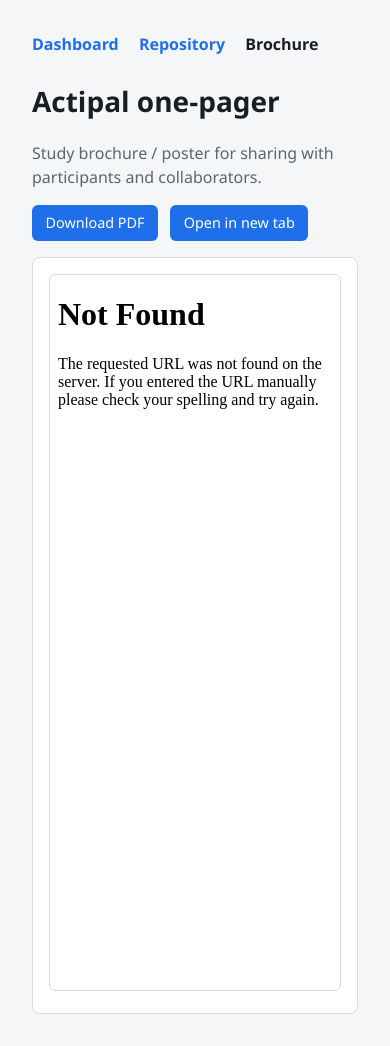
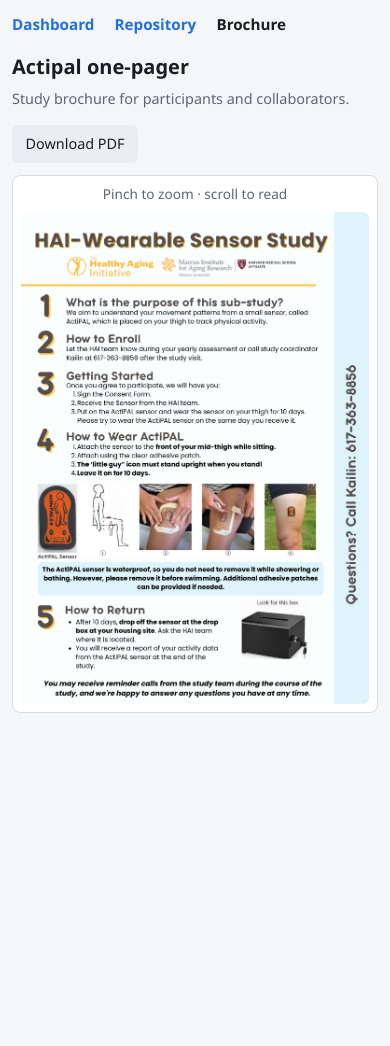
Before and after one commit to Kailinnnxu/sensor_study_trial_tracker, a Flask app: page /brochure in a window 390 px wide. After the commit the page ends 713 px from the top, so only its background shows below. Run offline with Flask 3, Linux system fonts and the light colour scheme; data that the repository does not hold is empty.

Commit message:
Make brochure page mobile-readable with a full-width PNG viewer.
Replaces the PDF iframe with a high-resolution image so the one-pager scales and pinch-zooms properly on phones.

Co-authored-by: Cursor <cursoragent@cursor.com>

```diff
--- a/tracker/templates/brochure.html
+++ b/tracker/templates/brochure.html
@@ -2,7 +2,7 @@
 <html lang="en">
 <head>
   <meta charset="UTF-8">
-  <meta name="viewport" content="width=device-width, initial-scale=1.0">
+  <meta name="viewport" content="width=device-width, initial-scale=1.0, viewport-fit=cover">
   <title>Actipal brochure — Participant Touchpoint Tracker</title>
   <style>
     :root {
@@ -19,48 +19,82 @@
       background: var(--bg);
       color: var(--text);
       margin: 0;
-      padding: 2rem;
+      padding: max(0.75rem, env(safe-area-inset-top))
+               max(0.75rem, env(safe-area-inset-right))
+               max(1rem, env(safe-area-inset-bottom))
+               max(0.75rem, env(safe-area-inset-left));
       line-height: 1.5;
     }
-    h1 { margin-top: 0; font-size: 1.75rem; }
-    .nav { margin-bottom: 1.5rem; }
+    h1 {
+      margin: 0 0 0.35rem;
+      font-size: clamp(1.25rem, 4vw, 1.75rem);
+    }
+    .nav { margin-bottom: 1rem; }
     .nav a {
       color: var(--accent);
       text-decoration: none;
       margin-right: 1rem;
       font-weight: 600;
+      font-size: 0.95rem;
     }
     .nav a:hover { text-decoration: underline; }
     .nav a.active { color: var(--text); }
-    .muted { color: var(--muted); }
+    .muted {
+      color: var(--muted);
+      font-size: 0.9rem;
+      margin: 0 0 1rem;
+    }
     .toolbar {
       display: flex;
       flex-wrap: wrap;
-      gap: 0.75rem;
+      gap: 0.5rem;
       align-items: center;
-      margin-bottom: 1rem;
+      margin-bottom: 0.75rem;
     }
     .toolbar a.btn {
       background: var(--accent);
       color: #fff;
       border-radius: 6px;
-      padding: 0.45rem 0.85rem;
+      padding: 0.5rem 0.85rem;
       text-decoration: none;
       font-size: 0.9rem;
+      white-space: nowrap;
     }
-    .card {
+    .toolbar a.btn.secondary {
+      background: #eaeef2;
+      color: var(--text);
+    }
+    .brochure-card {
       background: var(--card);
       border: 1px solid var(--border);
       border-radius: 8px;
-      padding: 1rem;
-      overflow: hidden;
+      padding: 0.5rem;
+      margin: 0 auto;
+      max-width: 52rem;
     }
-    .pdf-frame {
+    .brochure-hint {
+      color: var(--muted);
+      font-size: 0.85rem;
+      text-align: center;
+      margin: 0 0 0.5rem;
+    }
+    .brochure-viewer {
+      background: #fff;
+      border-radius: 6px;
+      overflow: auto;
+      -webkit-overflow-scrolling: touch;
+      touch-action: pan-x pan-y pinch-zoom;
+    }
+    .brochure-image {
+      display: block;
       width: 100%;
-      height: min(85vh, 1100px);
-      border: 1px solid var(--border);
-      border-radius: 6px;
-      background: #fff;
+      height: auto;
+      margin: 0 auto;
+    }
+    @media (min-width: 768px) {
+      body { padding: 2rem; }
+      .brochure-card { padding: 1rem; }
+      .brochure-hint { display: none; }
     }
   </style>
 </head>
@@ -72,19 +106,24 @@
   </nav>
 
   <h1>Actipal one-pager</h1>
-  <p class="muted">Study brochure / poster for sharing with participants and collaborators.</p>
+  <p class="muted">Study brochure for participants and collaborators.</p>
 
   <div class="toolbar">
-    <a class="btn" href="{{ url_for('static', filename='brochures/actipal-one-pager.pdf') }}" download>Download PDF</a>
-    <a class="btn" href="{{ url_for('static', filename='brochures/actipal-one-pager.pdf') }}" target="_blank" rel="noopener">Open in new tab</a>
+    <a class="btn secondary" href="{{ url_for('static', filename='brochures/actipal-one-pager.pdf') }}" download>Download PDF</a>
   </div>
 
-  <div class="card">
-    <iframe
-      class="pdf-frame"
-      src="{{ url_for('static', filename='brochures/actipal-one-pager.pdf') }}"
-      title="Actipal one-pager brochure"
-    ></iframe>
+  <div class="brochure-card">
+    <p class="brochure-hint">Pinch to zoom · scroll to read</p>
+    <div class="brochure-viewer">
+      <img
+        class="brochure-image"
+        src="{{ url_for('static', filename='brochures/actipal-one-pager.png') }}"
+        alt="Actipal study one-pager brochure"
+        width="1489"
+        height="2106"
+        decoding="async"
+      >
+    </div>
   </div>
 </body>
 </html>
```
Also changed, not shown: tests/test_tracker.py (+6 -1 lines), tracker/static/brochures/actipal-one-pager.png (added).
